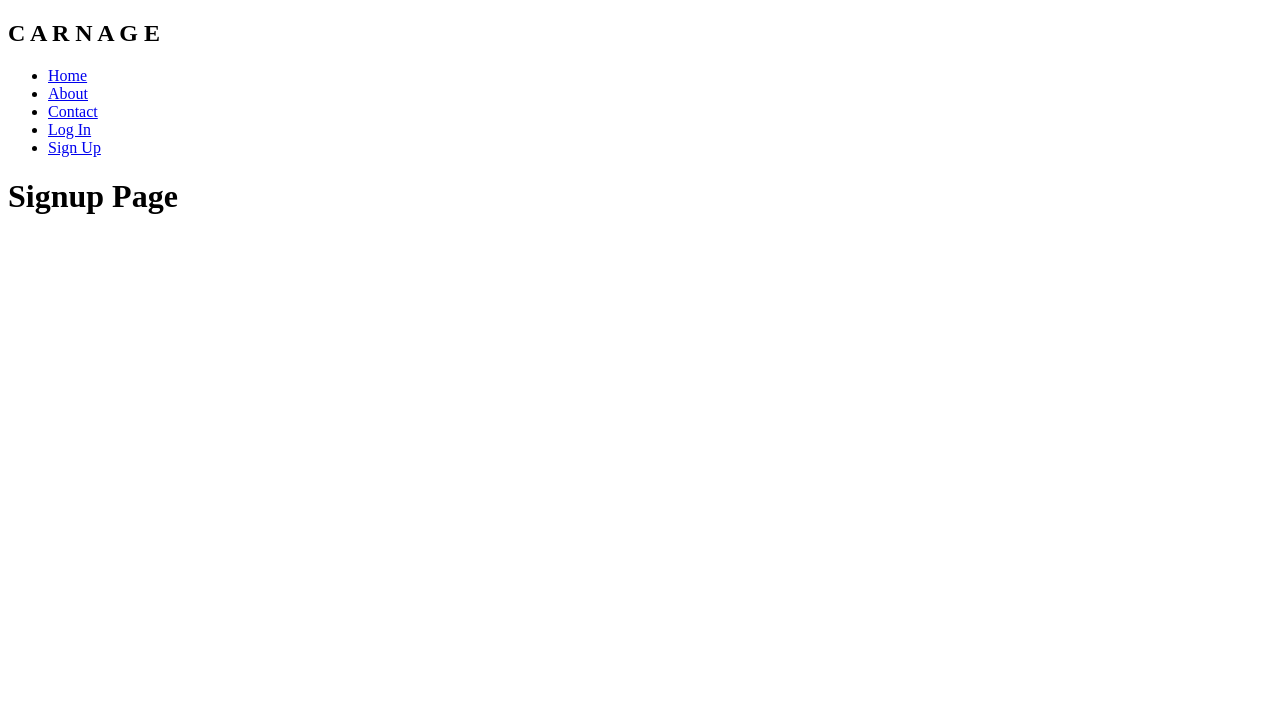
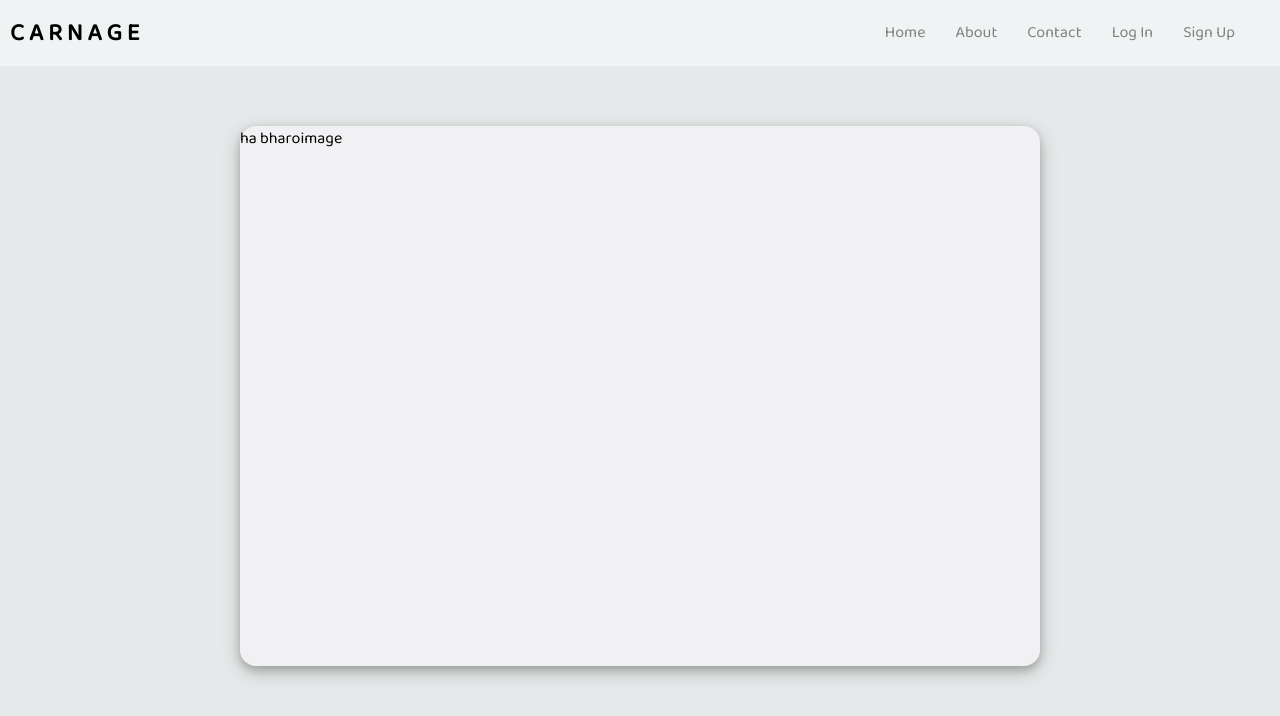
Before and after one commit to osamahannan/MERN_Register, a React (Create React App) app in the folder client/: page /signup in a window 1280 px wide. Shown: the top 716 px of the page. Built offline with nearby package versions, Linux system fonts and the light colour scheme.

Commit message:
updated registration form UI

```diff
--- a/client/src/App.js
+++ b/client/src/App.js
@@ -1,4 +1,4 @@
-import './index';
+import './index.css';
 import { Route } from 'react-router-dom';
 import Nav from "./Components/Nav";
 import Home from "./Components/Home";
@@ -17,19 +17,19 @@ function App() {
           <Home />
         </Route>
 
-        <Route path= "/About">
+        <Route exact path= "/About">
           <About />
         </Route>
 
-        <Route path= "/contact">
+        <Route exact path= "/contact">
           <Contact />
         </Route>
 
-        <Route path= "/login">
+        <Route exact path= "/login">
           <Login />
         </Route>
 
-        <Route path= "/signup">
+        <Route exact path= "/signup">
           <Signup />
         </Route>
 
--- a/client/src/Components/Signup.js
+++ b/client/src/Components/Signup.js
@@ -2,8 +2,13 @@ import React from 'react'
 
 const Signup = () => {
     return (
-        <div>
-            <h1>Signup Page</h1>
+        <div className= "register">
+            <div className= "register-form">
+                    ha bharo
+            </div>
+            <div className= "image">
+                    image
+            </div>
         </div>
     )
 }
--- a/client/src/index.css
+++ b/client/src/index.css
@@ -1,6 +1,13 @@
+@import url('https://fonts.googleapis.com/css2?family=Baloo+Bhai+2&display=swap');
+
 * {
   margin: 0;
   padding: 0;
+  font-family: 'Baloo Bhai 2', cursive;
+}
+
+body {
+  background-color: rgb(230, 233, 233);
 }
 
 .nav-bar{
@@ -26,10 +33,22 @@ li {
 
 ul li a {
   text-decoration: none;
-  color: black;
+  color: grey;
 }
 
 ul li a:hover {
   cursor: pointer;
-  color: red;
+  color: black;
 }
+
+/* Register page */
+.register {
+  display: flex;
+  width: 800px;
+  height: 540px;
+  margin: auto;
+  margin-top: 60px;
+  background-color: rgb(241, 241, 243);
+  border-radius: 16px;
+  box-shadow: 0 4px 8px 0 rgba(0, 0, 0, 0.2), 0 6px 20px 0 rgba(0, 0, 0, 0.19);
+}
```
